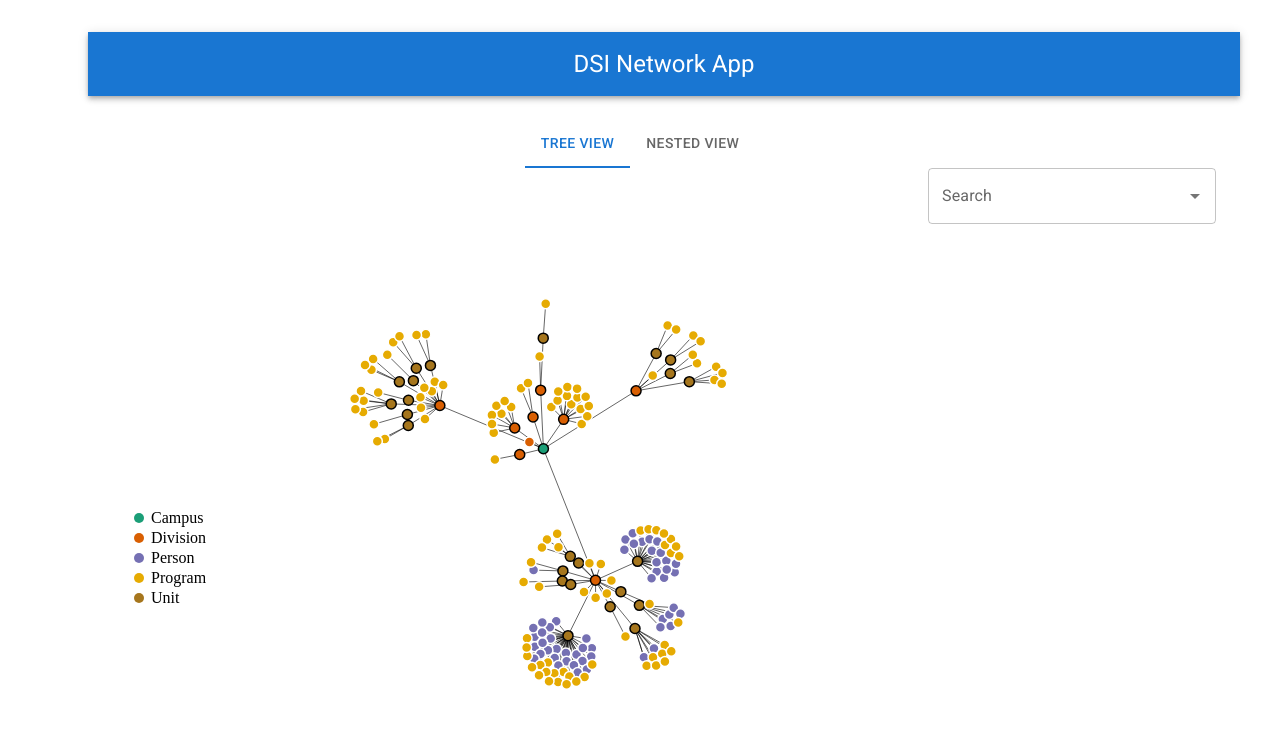
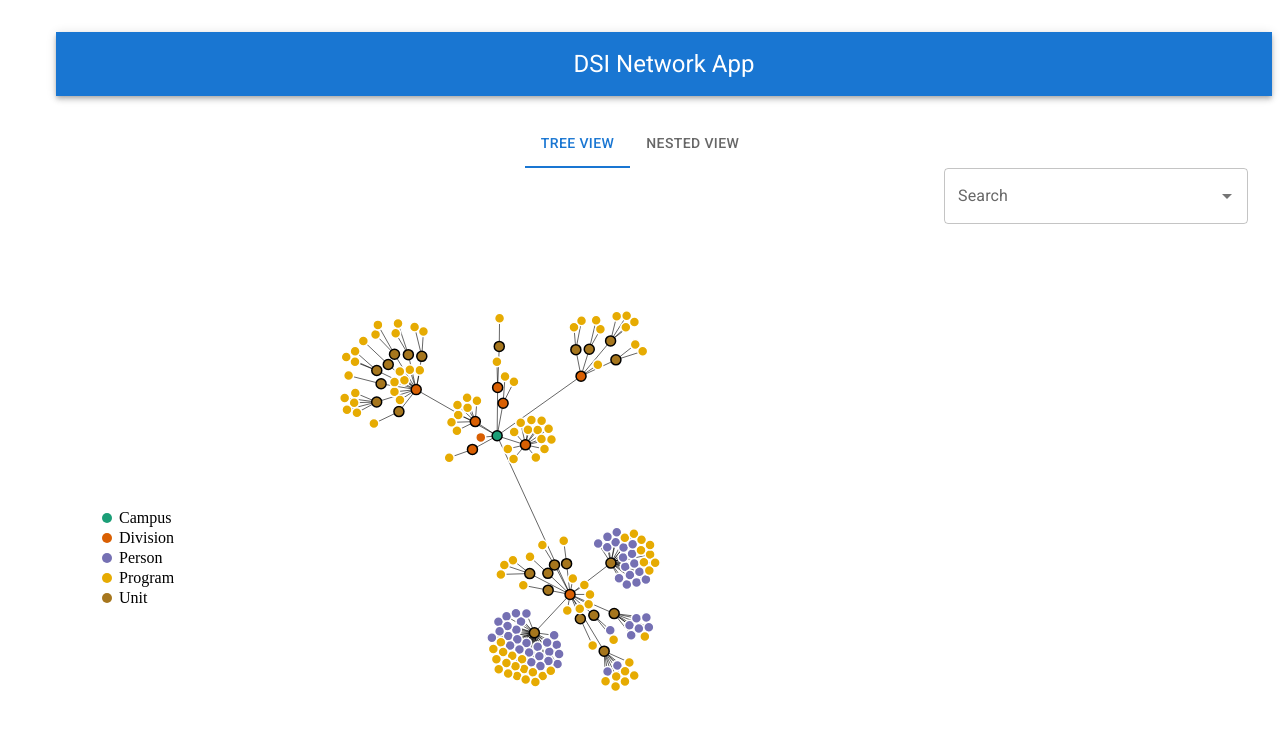
Before and after one commit to UTorontoDataScience/dsi-network, a React (Create React App) app in the folder react/: page / in a window 1280 px wide. Shown: the top 730 px of the page. Built offline with nearby package versions, Linux system fonts and the light colour scheme.

Commit message:
increase max container width

```diff
--- a/react/src/Pages/ChartPage/ChartPage.tsx
+++ b/react/src/Pages/ChartPage/ChartPage.tsx
@@ -84,7 +84,7 @@ const ChartPage: React.FC = () => {
                                 links={links}
                                 rootModel={
                                     model.campus.find(c =>
-                                        c.name.includes('eorge')
+                                        c.name.includes('George')
                                     ) as Campus
                                 }
                                 rootModelType="campus"
--- a/react/src/Visualizations/ForceGraph/ForceGraph.tsx
+++ b/react/src/Visualizations/ForceGraph/ForceGraph.tsx
@@ -156,6 +156,7 @@ const makeLinkKey = <T extends ForceNode>(
     return `${source.data.entity.id}-${source.parent?.id}-${target.data.selected}-${target.data.entity.id}`;
 };
 
+// todo: compute based on node count
 const buildSimulation = <T,>(
     nodes: HierarchyNode<T>[],
     forceLinks: DSIForceLinks<T>
@@ -164,7 +165,9 @@ const buildSimulation = <T,>(
         .force('d', forceLinks)
         //decreasing strength while increasing decay will create larger graphic (possibly overflowing)
         .force('charge', forceManyBody().strength(-20))
+        .force('collision', forceCollide().radius(5))
         .force('center', forceCenter())
+        .alphaTarget(0.3)
         //higher is slower, default is .4
         .velocityDecay(0.4);
 
@@ -326,7 +329,7 @@ const registerDragHandler = <T extends ForceNode>(
         e: D3DragEvent<SVGCircleElement, T, unknown>,
         d: ForceNodeSimulationWrapper<T>
     ) => {
-        simulation.alphaTarget(0.3).restart();
+        simulation.alphaTarget(0.1).restart();
         d.fx = d.x;
         d.fy = d.y;
     };
@@ -377,8 +380,7 @@ const updateForceGraph = (tree: ForceNode) => {
     const simulationNodes = newRoot.descendants();
 
     // build new force links (can't reuse old)
-    // map to ensure that simulationNodes and their latest locations are looked up at initialization time
-    // (init time is when data is updated/mutated)
+    // map to ensure that simulationNodes and their latest locations are recomputed at initialization time
     const forceLinks = buildForceLinks(newRoot.links()).links(
         newRoot.links().map(l => ({
             source: makeNodeKey(l.source),
--- a/react/src/index.tsx
+++ b/react/src/index.tsx
@@ -6,7 +6,7 @@ import { ChartPage } from './Pages';
 
 const App: React.FC = () => {
     return (
-        <Container>
+        <Container maxWidth="xl">
             <ChartPage />
         </Container>
     );
```
